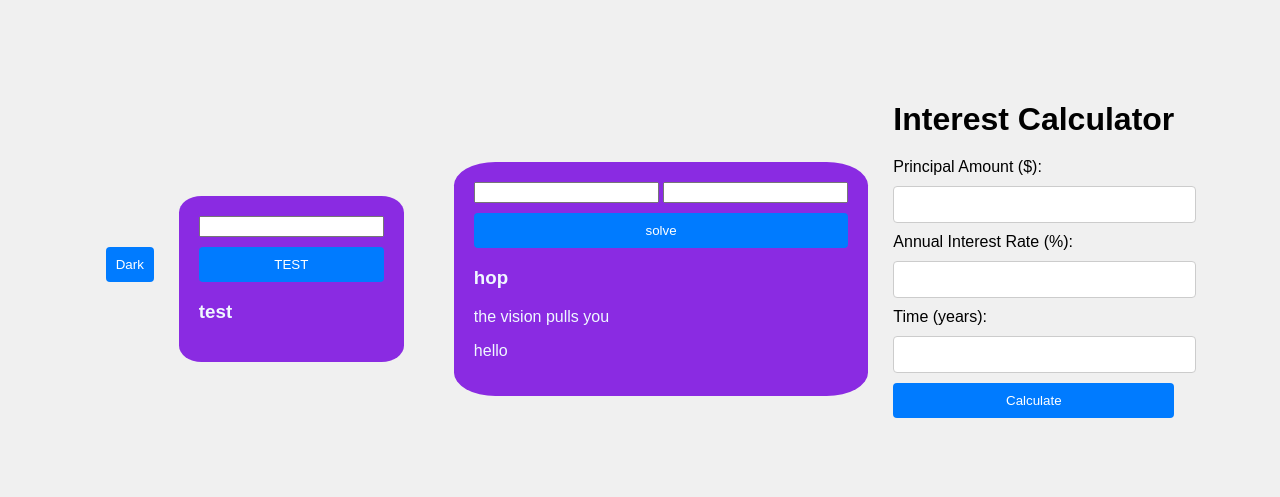
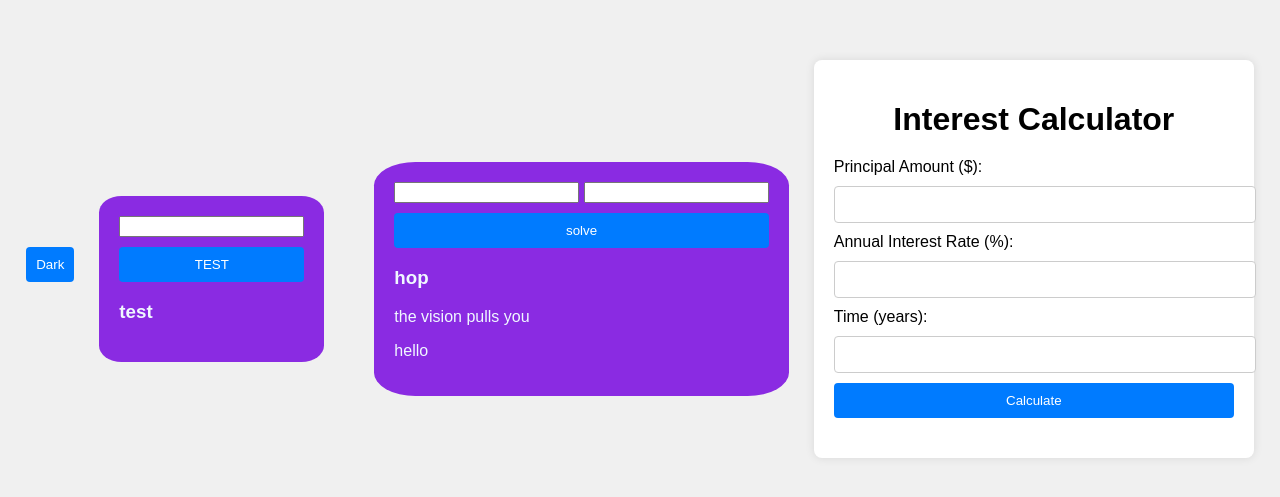
Before and after one commit to Qrisssss/TEST, a plain HTML site: page index.html in a window 1280 px wide. Shown: the part 149-646 px from the top of the page. Drawn offline with Linux system fonts and the light colour scheme.

Commit message:
NEW push

```diff
--- a/index.html
+++ b/index.html
@@ -25,7 +25,8 @@
         <p>the vision pulls you</p>
         <p color="green">hello</p>
     </div>
-    <div class="contacontainer" >
+
+<div class="container">
                             <h1>Interest Calculator</h1>
                                     <form id="interestForm">
                                                 <label for="principal">Principal Amount ($):</label>
@@ -44,3 +45,5 @@
                                                                                                                                                 <script src="test.js"></script>
                                                                                                                                                 </body>
                                                                                                                                                 </html>
+</body>
+</html>
--- a/test.js
+++ b/test.js
@@ -34,4 +34,3 @@ function calculateInterest() {
                                                     document.getElementById('result').innerText =
                                                             `Interest: $${interest.toFixed(2)}\nTotal Amount: $${totalAmount.toFixed(2)}`;
                                                             }
-}
```
Lines whose indentation alone changed are shown as unchanged.
